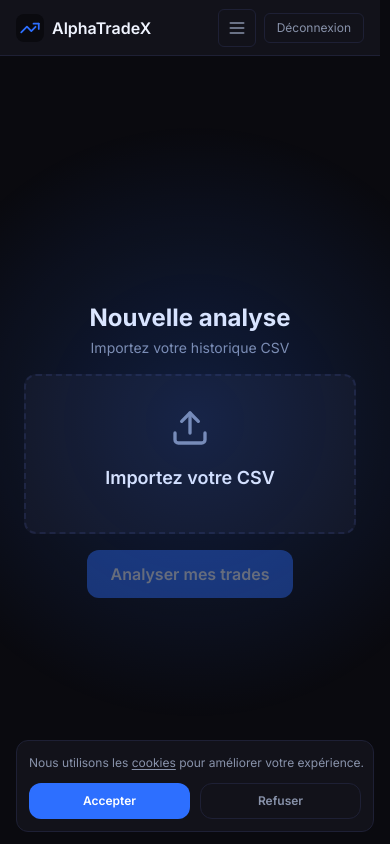
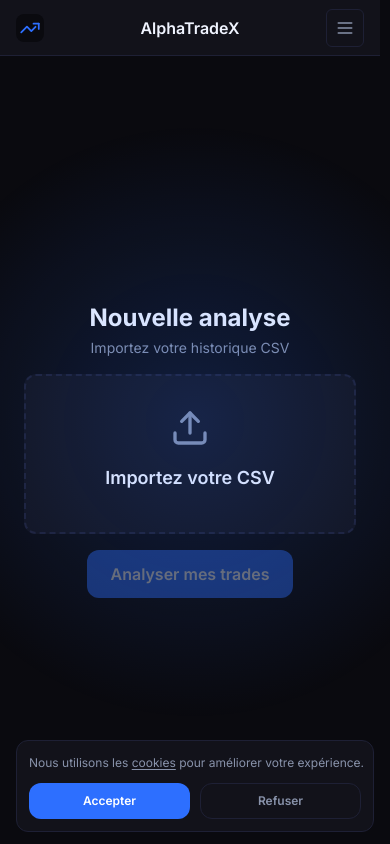
Before and after one commit to Sacha-10/alpha, a Next.js app: page /dashboard in a window 390 px wide. Built offline with nearby package versions, Linux system fonts and the light colour scheme.

Commit message:
fix: topbar mobile logo/nom/menu + déconnexion menu + quota bg-card

```diff
--- a/app/dashboard/DashboardClient.tsx
+++ b/app/dashboard/DashboardClient.tsx
@@ -672,33 +672,27 @@ export default function DashboardClient() {
           </div>
         </div>
 
-        <div className="flex h-full items-center justify-between px-4 md:hidden">
+        <div className="relative flex h-full items-center justify-between px-4 md:hidden">
           <button
             type="button"
             onClick={() => router.push("/")}
-            className="flex min-w-0 items-center gap-2 text-left"
+            className="flex shrink-0 items-center text-left"
+            aria-label="AlphaTradeX — accueil"
           >
             <LogoSvg />
-            <span className="truncate font-semibold text-primary">AlphaTradeX</span>
           </button>
-          <div className="flex shrink-0 items-center gap-2">
+          <span className="pointer-events-none absolute left-1/2 top-1/2 -translate-x-1/2 -translate-y-1/2 font-semibold text-primary">
+            AlphaTradeX
+          </span>
           <button
             type="button"
             onClick={() => setMobileMenuOpen((open) => !open)}
-              className="rounded-md border border-border p-2 text-secondary hover:bg-hover hover:text-primary"
+            className="shrink-0 rounded-md border border-border p-2 text-secondary hover:bg-hover hover:text-primary"
             aria-expanded={mobileMenuOpen}
             aria-label={mobileMenuOpen ? "Fermer le menu" : "Ouvrir le menu"}
           >
             <Menu className="h-5 w-5" aria-hidden />
           </button>
-            <button
-              type="button"
-              onClick={() => void signOut()}
-              className="rounded-md border border-border px-3 py-1.5 text-xs text-secondary hover:bg-hover hover:text-primary"
-            >
-              Déconnexion
-            </button>
-          </div>
         </div>
       </header>
 
@@ -722,6 +716,19 @@ export default function DashboardClient() {
           </div>
           <div className="min-h-0 flex-1 overflow-y-auto px-4 pb-3 pt-1">
             {renderSidebarAccordion(closeMobileMenu)}
+          </div>
+          <div className="shrink-0">
+            <div className="h-px bg-border mx-4" aria-hidden />
+            <button
+              type="button"
+              onClick={() => {
+                closeMobileMenu();
+                void signOut();
+              }}
+              className="w-full px-3 py-2.5 text-left text-sm text-red"
+            >
+              Déconnexion
+            </button>
           </div>
           {renderQuotaCard()}
         </div>
```
Lines whose indentation alone changed are shown as unchanged.
